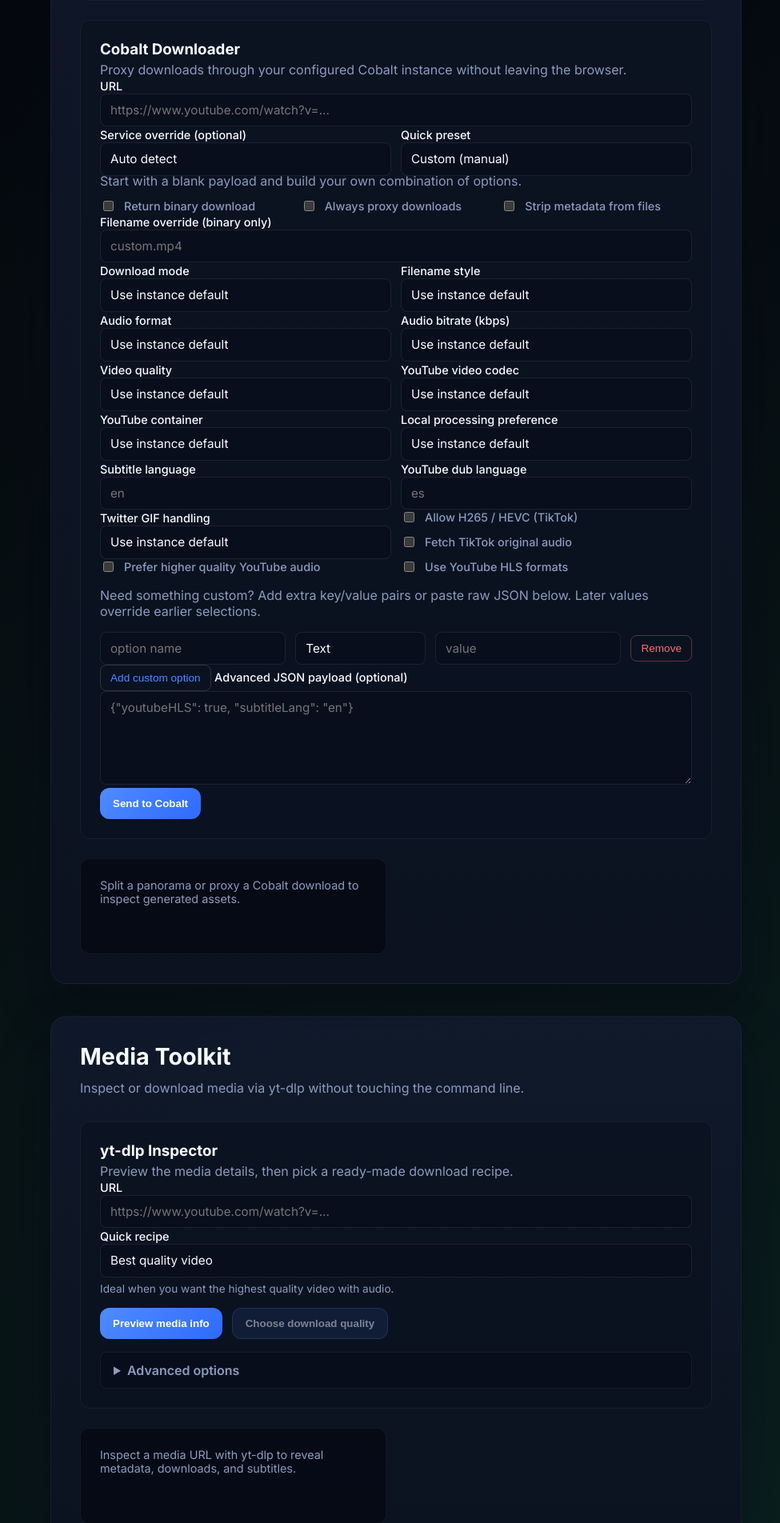
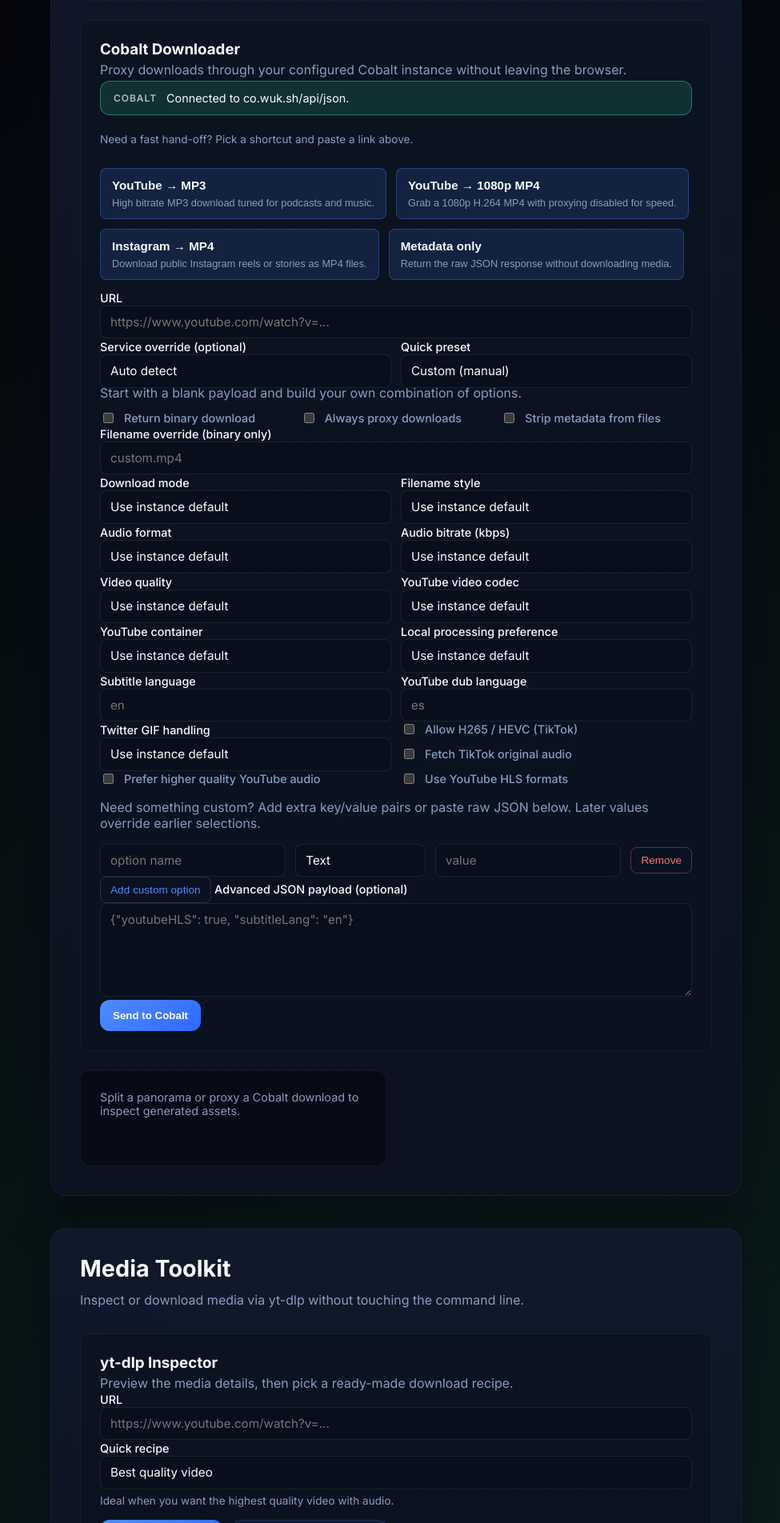
Before and after one commit to ABDELWAHABx/jarvis-Tools, a FastAPI app: page / in a window 1280 px wide. Shown: the part 3720-5624 px from the top of the page at 80% size, without its empty margins (305-1280 px from the left). Run offline with FastAPI, Linux system fonts and the light colour scheme; some libraries are stand-ins or nearby versions.

Commit message:
Improve Cobalt UX and shortcut API

```diff
--- a/tools-api/app/main.py
+++ b/tools-api/app/main.py
@@ -1,6 +1,8 @@
 from pathlib import Path
 
 from fastapi import FastAPI, Request, status
+from urllib.parse import urlparse
+
 from fastapi.responses import HTMLResponse, JSONResponse
 from fastapi.middleware.cors import CORSMiddleware
 from fastapi.exceptions import RequestValidationError
@@ -10,6 +12,7 @@ from app.routers import docx, gdocs_parser, image_tools, js_tools, media, parser
 from app.extensions import local_queue_extension
 from app.utils.logger import logger
 from app.config import settings
+from app.services.cobalt_shortcuts import list_shortcuts
 import time
 
 
@@ -161,6 +164,24 @@ async def studio(request: Request):
         """
         return HTMLResponse(content=body, status_code=200)
 
+    cobalt_base = settings.COBALT_API_BASE_URL
+    cobalt_display = cobalt_base
+    if cobalt_base:
+        parsed = urlparse(cobalt_base)
+        host = parsed.netloc or cobalt_base
+        path = parsed.path if parsed.path not in ("", "/") else ""
+        cobalt_display = f"{host}{path}" if path else host
+
+    cobalt_shortcuts = [
+        {
+            "slug": shortcut.slug,
+            "label": shortcut.label,
+            "description": shortcut.description,
+            "response_format": shortcut.response_format,
+        }
+        for shortcut in list_shortcuts()
+    ]
+
     return templates.TemplateResponse(
         "studio.html",
         {
@@ -168,6 +189,13 @@ async def studio(request: Request):
             "docs_url": app.docs_url or "/docs",
             "openapi_url": app.openapi_url or "/openapi.json",
             "version": app.version or "",
+            "cobalt_status": {
+                "configured": bool(cobalt_base),
+                "using_fallback": getattr(settings, "COBALT_API_BASE_URL_FALLBACK", False),
+                "base_url": cobalt_base,
+                "display_name": cobalt_display,
+            },
+            "cobalt_shortcuts": cobalt_shortcuts,
         },
     )
 
--- a/tools-api/app/services/cobalt_service.py
+++ b/tools-api/app/services/cobalt_service.py
@@ -40,7 +40,7 @@ class CobaltService:
         if not base_url:
             raise CobaltError("Cobalt API base URL is not configured")
 
-        self.endpoint = base_url.rstrip("/") + "/"
+        self.endpoint = base_url.strip()
         self.auth_scheme = auth_scheme or ""
         self.auth_token = auth_token or ""
         self.timeout = timeout
--- a/tools-api/app/static/css/studio.css
+++ b/tools-api/app/static/css/studio.css
@@ -295,6 +295,114 @@ textarea {
 .helper-text {
     margin: 6px 0 16px;
     font-size: 0.85rem;
+    color: var(--muted);
+}
+
+.status-banner {
+    display: flex;
+    align-items: center;
+    gap: 12px;
+    padding: 12px 16px;
+    border-radius: var(--radius-md);
+    border: 1px solid rgba(255, 255, 255, 0.08);
+    background: rgba(79, 139, 255, 0.12);
+    margin: 4px 0 16px;
+}
+
+.status-banner__label {
+    font-size: 0.75rem;
+    text-transform: uppercase;
+    letter-spacing: 0.08em;
+    color: rgba(255, 255, 255, 0.68);
+    font-weight: 600;
+}
+
+.status-banner__message {
+    flex: 1;
+    font-size: 0.9rem;
+}
+
+.status-banner--success {
+    background: rgba(52, 211, 153, 0.16);
+    border-color: rgba(52, 211, 153, 0.45);
+}
+
+.status-banner--info {
+    background: rgba(79, 139, 255, 0.16);
+    border-color: rgba(79, 139, 255, 0.45);
+}
+
+.status-banner--warning {
+    background: rgba(250, 204, 21, 0.18);
+    border-color: rgba(250, 204, 21, 0.45);
+}
+
+.status-banner--danger {
+    background: rgba(248, 113, 113, 0.2);
+    border-color: rgba(248, 113, 113, 0.45);
+}
+
+.tool-form.is-disabled {
+    opacity: 0.6;
+}
+
+.quick-actions {
+    display: grid;
+    gap: 12px;
+    margin-bottom: 12px;
+}
+
+.quick-actions__list {
+    display: flex;
+    flex-wrap: wrap;
+    gap: 12px;
+}
+
+.quick-action-btn {
+    position: relative;
+    display: grid;
+    gap: 6px;
+    min-width: 200px;
+    padding: 12px 14px;
+    border-radius: var(--radius-sm);
+    border: 1px solid rgba(79, 139, 255, 0.32);
+    background: rgba(79, 139, 255, 0.14);
+    color: var(--text);
+    cursor: pointer;
+    text-align: left;
+    transition: transform 0.2s ease, border-color 0.2s ease, background 0.2s ease, box-shadow 0.2s ease;
+}
+
+.quick-action-btn:hover:not(:disabled) {
+    transform: translateY(-1px);
+    border-color: rgba(79, 139, 255, 0.5);
+    background: rgba(79, 139, 255, 0.24);
+    box-shadow: 0 12px 24px rgba(79, 139, 255, 0.18);
+}
+
+.quick-action-btn:disabled,
+.quick-actions--disabled .quick-action-btn {
+    opacity: 0.55;
+    cursor: not-allowed;
+    box-shadow: none;
+}
+
+.quick-action-btn[data-loading='true']::after {
+    content: 'Working…';
+    position: absolute;
+    top: 12px;
+    right: 16px;
+    font-size: 0.75rem;
+    color: rgba(255, 255, 255, 0.7);
+}
+
+.quick-action-btn__label {
+    font-weight: 600;
+    font-size: 0.95rem;
+}
+
+.quick-action-btn__description {
+    font-size: 0.8rem;
     color: var(--muted);
 }
 
--- a/tools-api/app/static/js/studio.js
+++ b/tools-api/app/static/js/studio.js
@@ -406,6 +406,9 @@ function setupPanosplitterForm() {
 }
 
 function setupCobaltControls() {
+    updateCobaltStatusBanner();
+    setupCobaltShortcuts();
+
     const presetSelect = document.getElementById('cobalt-preset');
     if (presetSelect) {
         presetSelect.addEventListener('change', () => {
@@ -443,6 +446,145 @@ function setupCobaltControls() {
     if (addOptionButton) {
         addOptionButton.addEventListener('click', () => addCobaltOptionRow());
     }
+}
+
+function updateCobaltStatusBanner() {
+    const banner = document.getElementById('cobalt-status-banner');
+    if (!banner) {
+        return;
+    }
+
+    const cobaltConfig = config.cobalt || {};
+    const messageNode = banner.querySelector('.status-banner__message');
+    const quickActions = document.getElementById('cobalt-quick-actions');
+
+    banner.classList.remove(
+        'status-banner--success',
+        'status-banner--info',
+        'status-banner--warning',
+        'status-banner--danger'
+    );
+
+    if (!cobaltConfig.configured) {
+        if (messageNode) {
+            messageNode.textContent =
+                'Cobalt is disabled. Set COBALT_API_BASE_URL or remove it to enable the built-in fallback instance.';
+        }
+        banner.classList.add('status-banner--danger');
+        banner.hidden = false;
+        disableCobaltFormInputs();
+        if (quickActions) {
+            quickActions.classList.add('quick-actions--disabled');
+            quickActions.querySelectorAll('button').forEach((button) => {
+                button.disabled = true;
+            });
+        }
+        return;
+    }
+
+    const label = cobaltConfig.display_name || cobaltConfig.base_url;
+    if (messageNode) {
+        messageNode.textContent = cobaltConfig.usingFallback
+            ? `Using public fallback (${label}). Configure COBALT_API_BASE_URL for a private instance.`
+            : `Connected to ${label}.`;
+    }
+
+    banner.classList.add(cobaltConfig.usingFallback ? 'status-banner--info' : 'status-banner--success');
+    banner.hidden = false;
+
+    if (quickActions) {
+        quickActions.classList.remove('quick-actions--disabled');
+        quickActions.querySelectorAll('button').forEach((button) => {
+            button.disabled = false;
+        });
+    }
+}
+
+function disableCobaltFormInputs() {
+    const form = document.getElementById('cobalt-form');
+    if (!form) {
+        return;
+    }
+
+    form.classList.add('is-disabled');
+    form.querySelectorAll('input, select, textarea, button').forEach((element) => {
+        element.disabled = true;
+    });
+}
+
+function setupCobaltShortcuts() {
+    const container = document.getElementById('cobalt-quick-actions');
+    if (!container) {
+        return;
+    }
+
+    const cobaltConfig = config.cobalt || {};
+    const urlField = document.getElementById('cobalt-url');
+    const buttons = container.querySelectorAll('[data-shortcut]');
+
+    if (!cobaltConfig.configured) {
+        buttons.forEach((button) => {
+            button.disabled = true;
+        });
+        return;
+    }
+
+    buttons.forEach((button) => {
+        button.addEventListener('click', async () => {
+            if (!(urlField instanceof HTMLInputElement)) {
+                return;
+            }
+
+            const shortcut = button.dataset.shortcut;
+            if (!shortcut) {
+                return;
+            }
+
+            const url = urlField.value.trim();
+            if (!url) {
+                showToast('Paste a URL before choosing a shortcut.', 'warning');
+                urlField.focus();
+                return;
+            }
+
+            const labelNode = button.querySelector('.quick-action-btn__label');
+            const label = labelNode ? labelNode.textContent.trim() : shortcut;
+            const responseFormat = button.dataset.responseFormat || 'json';
+
+            try {
+                await withButtonLoading(button, async () => {
+                    const payload = { url };
+                    if (responseFormat) {
+                        payload.response_format = responseFormat;
+                    }
+
+                    const response = await fetch(`/js-tools/cobalt/shortcuts/${shortcut}`, {
+                        method: 'POST',
+                        headers: {
+                            'Content-Type': 'application/json'
+                        },
+                        body: JSON.stringify(payload)
+                    });
+
+                    if (responseFormat === 'binary') {
+                        await renderCobaltBinaryResponse(response, {
+                            fallbackFilename: `${shortcut}.bin`,
+                            successMessage: `${label} ready.`,
+                        });
+                        return;
+                    }
+
+                    await renderCobaltJsonResponse(response, {
+                        title: `${label} (Shortcut)`,
+                        successMessage: `${label} response ready.`,
+                    });
+                });
+            } catch (error) {
+                console.error(error);
+                showToast(error.message || 'Cobalt shortcut failed.', 'error');
+            }
+        });
+    });
 }
 
 function applyCobaltPreset(select) {
@@ -693,7 +835,61 @@ function transformCobaltCustomOptionValue(type, rawValue) {
     return rawValue;
 }
 
+async function renderCobaltBinaryResponse(response, options = {}) {
+    const blob = await parseBinaryResponse(response);
+    const disposition = response.headers.get('Content-Disposition');
+    const metadataHeader = response.headers.get('X-Cobalt-Metadata');
+
+    const metadata = metadataHeader ? safeJsonDecode(atob(metadataHeader)) : null;
+    const filename =
+        options.downloadFilename ||
+        parseFilename(disposition) ||
+        options.fallbackFilename ||
+        'cobalt-download.bin';
+
+    const groups = [
+        createResultGroup(options.title || 'Cobalt Download', [
+            createDownloadLinkFromBlob(blob, filename, options.linkLabel || 'Download Media')
+        ])
+    ];
+
+    if (metadata) {
+        groups.push(createResultGroup('Cobalt Metadata', [createPre(metadata)]));
+        groups.push(...buildSubtitleGroups(metadata));
+    }
+
+    setResult(options.containerId || 'js-results', groups);
+    showToast(options.successMessage || 'Cobalt download ready.');
+
+    return { blob, metadata, filename };
+}
+
+async function renderCobaltJsonResponse(response, options = {}) {
+    const payload = await parseResponse(response);
+    const containerId = options.containerId || 'js-results';
+    const title = options.title || 'Cobalt Response';
+    const groups = [createResultGroup(title, [createPre(payload)])];
+
+    const shouldIncludeSubtitles = options.includeSubtitles !== false;
+    if (shouldIncludeSubtitles && payload && typeof payload === 'object') {
+        const subtitleSource = payload.metadata && typeof payload.metadata === 'object' ? payload.metadata : payload;
+        const subtitleGroups = buildSubtitleGroups(subtitleSource);
+        if (subtitleGroups.length) {
+            groups.push(...subtitleGroups);
+        }
+    }
+
+    setResult(containerId, groups);
+    showToast(options.successMessage || 'Cobalt response received.');
+
+    return payload;
+}
+
 function setupCobaltForm() {
+    if (config.cobalt && config.cobalt.configured === false) {
+        return;
+    }
+
     attachSubmit('cobalt-form', async () => {
         const urlField = document.getElementById('cobalt-url');
         const binaryToggle = document.getElementById('cobalt-binary');
@@ -775,35 +971,11 @@ function setupCobaltForm() {
         });
 
         if (binaryToggle.checked) {
-            const blob = await parseBinaryResponse(response);
-            const filename =
-                filenameOverride ||
-                parseFilename(response.headers.get('Content-Disposition')) ||
-                'cobalt-download.bin';
-            const metadataHeader = response.headers.get('X-Cobalt-Metadata');
-            const metadata = metadataHeader ? safeJsonDecode(atob(metadataHeader)) : null;
-
-            const groups = [
-                createResultGroup('Cobalt Download', [
-                    createDownloadLinkFromBlob(blob, filename, 'Download Media')
-                ])
-            ];
-            if (metadata) {
-                groups.push(createResultGroup('Cobalt Metadata', [createPre(metadata)]));
-                groups.push(...buildSubtitleGroups(metadata));
-            }
-
-            setResult('js-results', groups);
-            showToast('Cobalt download ready.');
+            await renderCobaltBinaryResponse(response, {
+                downloadFilename: filenameOverride,
+            });
         } else {
-            const result = await parseResponse(response);
-            const groups = [createResultGroup('Cobalt Response', [createPre(result)])];
-            const subtitleGroups = buildSubtitleGroups((result && result.metadata) || result);
-            if (subtitleGroups.length) {
-                groups.push(...subtitleGroups);
-            }
-            setResult('js-results', groups);
-            showToast('Cobalt response received.');
+            await renderCobaltJsonResponse(response);
         }
     });
 }
@@ -1666,6 +1838,22 @@ async function withLoading(form, callback) {
             submit.disabled = false;
             submit.textContent = submit.dataset.originalText || originalText || 'Submit';
         }
+    }
+}
+
+async function withButtonLoading(button, callback) {
+    if (!(button instanceof HTMLButtonElement)) {
+        return callback();
+    }
+
+    button.disabled = true;
+    button.dataset.loading = 'true';
+
+    try {
+        return await callback();
+    } finally {
+        delete button.dataset.loading;
+        button.disabled = false;
     }
 }
 
--- a/tools-api/app/templates/studio.html
+++ b/tools-api/app/templates/studio.html
@@ -231,6 +231,28 @@
                                 <h3>Cobalt Downloader</h3>
                                 <p class="muted">Proxy downloads through your configured Cobalt instance without leaving the browser.</p>
                             </div>
+                            <div id="cobalt-status-banner" class="status-banner" hidden>
+                                <span class="status-banner__label">Cobalt</span>
+                                <span class="status-banner__message"></span>
+                            </div>
+                            {% if cobalt_shortcuts %}
+                            <div id="cobalt-quick-actions" class="quick-actions">
+                                <p class="helper-text">Need a fast hand-off? Pick a shortcut and paste a link above.</p>
+                                <div class="quick-actions__list">
+                                    {% for shortcut in cobalt_shortcuts %}
+                                    <button
+                                        type="button"
+                                        class="quick-action-btn"
+                                        data-shortcut="{{ shortcut.slug }}"
+                                        data-response-format="{{ shortcut.response_format }}"
+                                    >
+                                        <span class="quick-action-btn__label">{{ shortcut.label }}</span>
+                                        <span class="quick-action-btn__description">{{ shortcut.description }}</span>
+                                    </button>
+                                    {% endfor %}
+                                </div>
+                            </div>
+                            {% endif %}
                             <label for="cobalt-url">URL</label>
                             <input id="cobalt-url" type="url" required placeholder="https://www.youtube.com/watch?v=..." />
                             <div class="form-row">
@@ -550,7 +572,9 @@
     <div id="toast" class="toast" role="status" aria-live="polite" hidden></div>
     <script>
         window.__STUDIO_CONFIG__ = {
-            openapiUrl: "{{ openapi_url }}"
+            openapiUrl: "{{ openapi_url }}",
+            cobalt: {{ cobalt_status | tojson }},
+            cobaltShortcuts: {{ cobalt_shortcuts | tojson }}
         };
     </script>
     <script src="/static/js/studio.js" type="module"></script>
```
Also changed, not shown: tools-api/app/config.py (+16 -1 lines), tools-api/app/routers/js_tools.py (+95 -9 lines), tools-api/app/services/cobalt_shortcuts.py (added, +73 -0 lines), tools-api/tests/test_js_tools.py (+78 -1 lines), tools-api/README.md.
